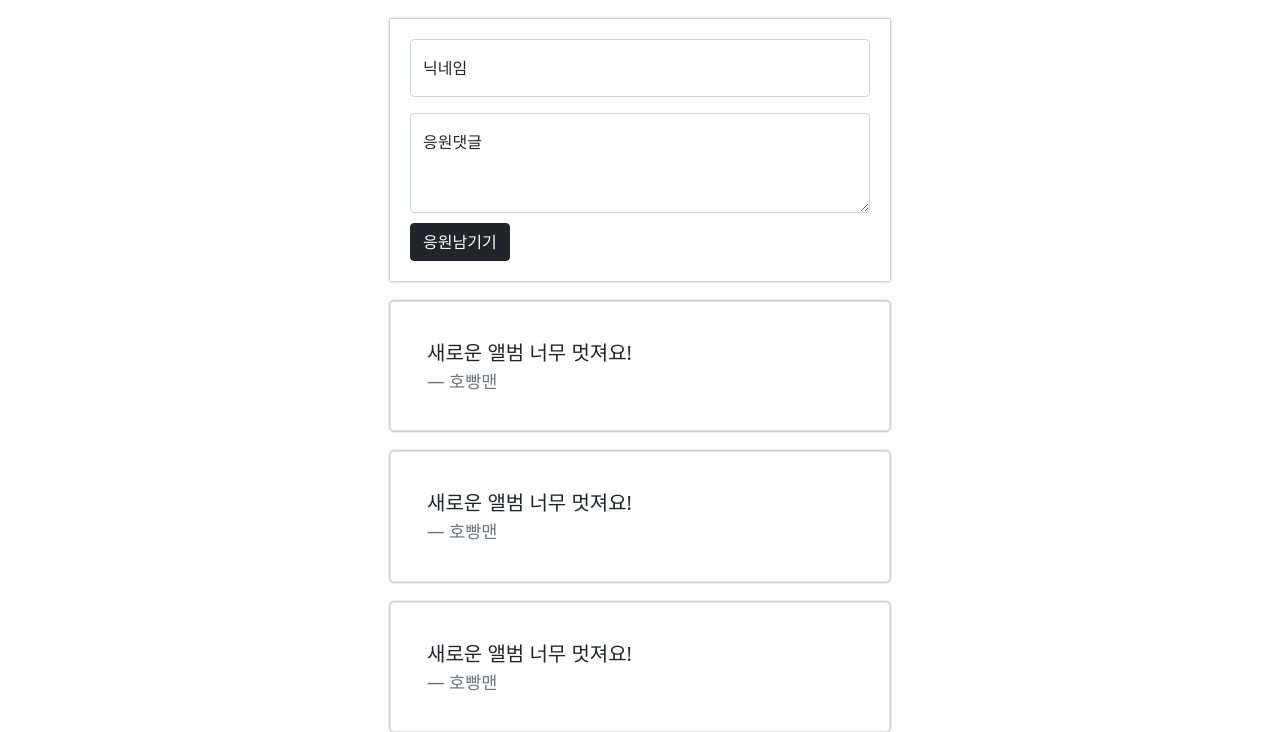
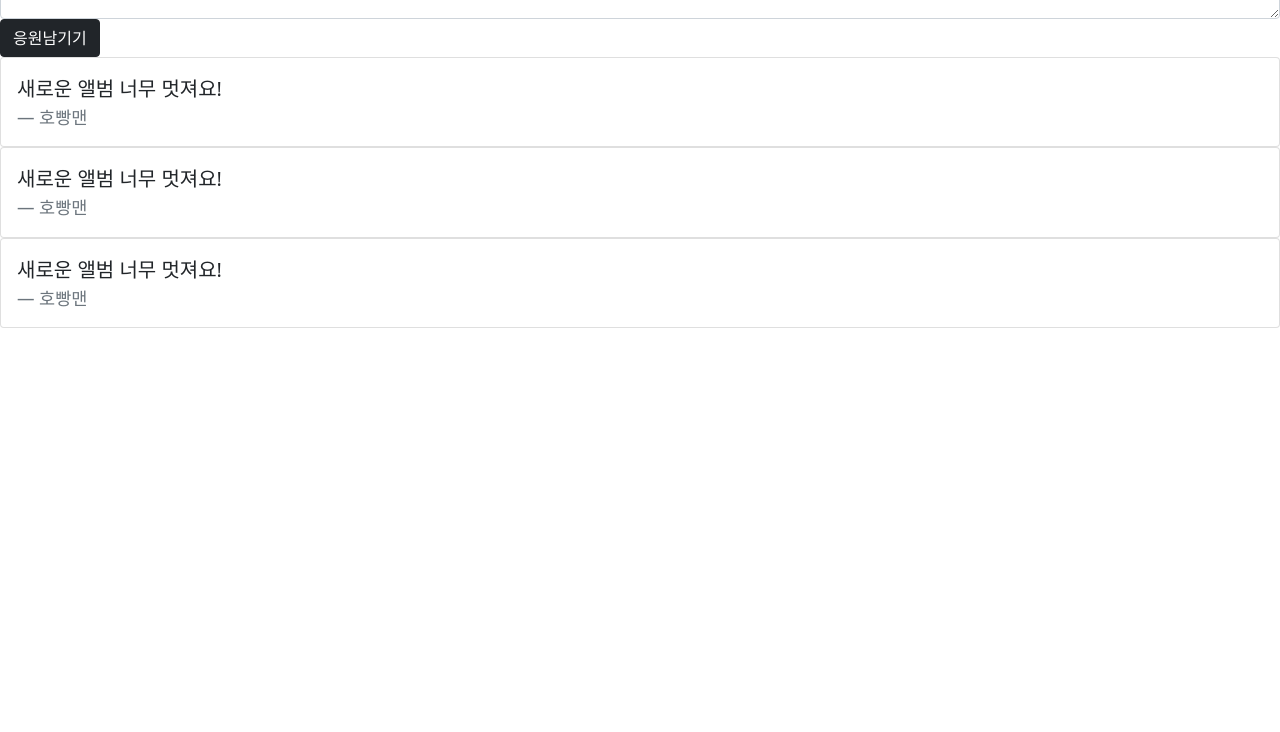
Before and after one commit to DUYOUNGKIM/lucky-7, a Python web app: template templates/index.html in a window 1280 px wide. Shown: the part 251-983 px from the top of the page. After the commit the page ends 579 px from the top, so only its background shows below. Run offline with Jinja, Linux system fonts and the light colour scheme; the template is opened without the code that fills it, so the values that code supplies are empty.

Commit message:
Update index.html

```diff
--- a/templates/index.html
+++ b/templates/index.html
@@ -12,57 +12,12 @@
         integrity="sha384-MrcW6ZMFYlzcLA8Nl+NtUVF0sA7MsXsP1UyJoMp4YLEuNSfAP+JcXn/tWtIaxVXM"
         crossorigin="anonymous"></script>
 
-    <title>스파르타코딩클럽 | 부트스트랩 연습하기</title>
+    <title>스 | 부트스트랩 연습하기</title>
     <style>
-    .mytitle {
 
-            width: 100%;
-            height: 250px;
-            background-image: linear-gradient(0deg, rgba(0, 0, 0, 0.5), rgba(0, 0, 0, 0.5)), url("https://img.hankyung.com/photo/202106/01.26762564.1.jpg");
-            background-position: center;
-            background-size: cover;
-            color: white;
-            display: flex;
-            flex-direction: column;
-            justify-content: center;
-            align-items: center;
-        }
-    .mypost{
-         max-width: 500px;
-            width: 95%;
-            margin: 20px auto 0 auto;
-            box-shadow:0px 0px 3px 0px gray;
-            padding: 20px;
-    }
-    .mybtn{
-        margin: 10px auto 0 auto;
-    }
-    .card{
-            max-width: 500px;
-            width: 95%;
-            margin: 20px auto 0 auto;
-            box-shadow:0px 0px 3px 0px gray;
-            padding: 20px;
-    }
-    .card-body{
-
-    }
     </style>
     <script>
-        $(document).ready(function () {
-            $.ajax({
-                type: "GET",
-                url: "http://spartacodingclub.shop/sparta_api/weather/seoul",
-                data: {},
-                success: function (response) {
-                    let temp = response['temp']
 
-
-                    $('#temp').text(temp)
-
-                }
-            })
-        });
     </script>
 </head>
 
```
